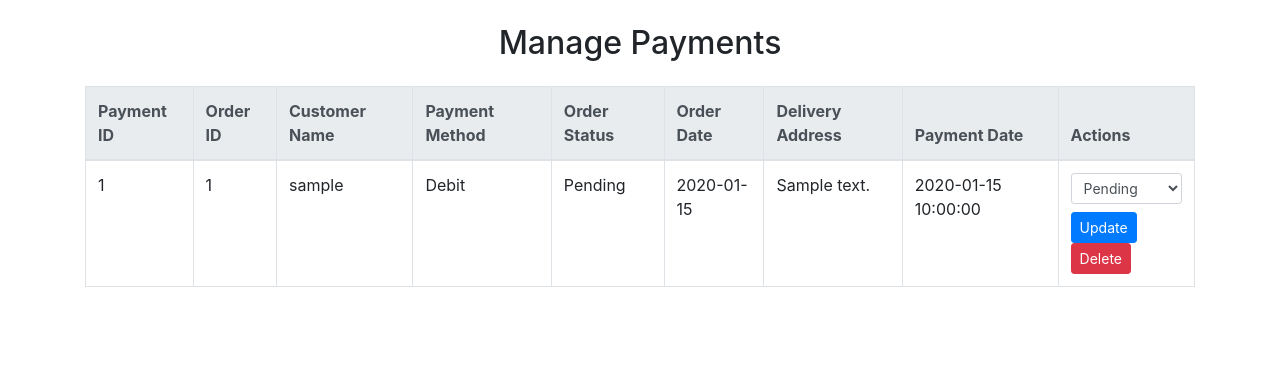
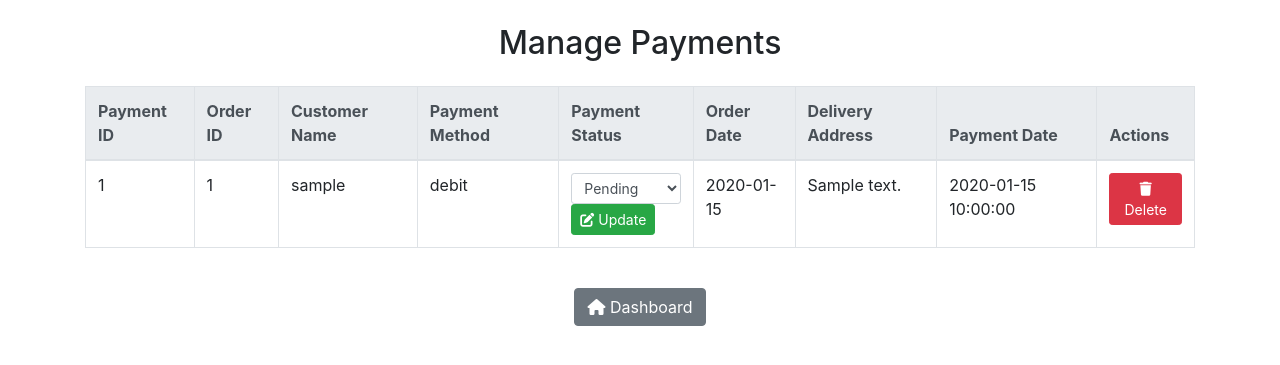
Before and after one commit to Peerbux-Muhammud-Zahiir/zntech, a PHP site: page /zntech/admin/manage_payments.php in a window 1280 px wide. Shown: the top 365 px of the page. Run offline with PHP 8.4, Linux system fonts and the light colour scheme; the visitor is signed in with stand-in values (Sample User, id 1); tables that the repository leaves empty or names only in its code hold one stand-in row (values such as "Sample post"); a stand-in replaces the project's code that opens the database connection.

Commit message:
third commit

```diff
--- a/admin/manage_payments.php
+++ b/admin/manage_payments.php
@@ -44,7 +44,7 @@ if (isset($_POST['delete_payment'])) {
     $delete_stmt->bindParam(':payment_id', $payment_id);
 
     if ($delete_stmt->execute()) {
-        echo "<script>alert('Payment deleted successfully.'); window.location.href = 'manage_payment.php';</script>";
+        echo "<script>alert('Payment deleted successfully.'); window.location.href = 'manage_payments.php';</script>";
     } else {
         echo "<script>alert('Error deleting payment.');</script>";
     }
@@ -58,6 +58,7 @@ if (isset($_POST['delete_payment'])) {
     <meta name="viewport" content="width=device-width, initial-scale=1.0">
     <title>Manage Payments</title>
     <link rel="stylesheet" href="https://stackpath.bootstrapcdn.com/bootstrap/4.5.2/css/bootstrap.min.css">
+    <link href="https://cdnjs.cloudflare.com/ajax/libs/font-awesome/6.0.0-beta3/css/all.min.css" rel="stylesheet">
 </head>
 <body>
 <div class="container py-4">
@@ -69,7 +70,7 @@ if (isset($_POST['delete_payment'])) {
             <th>Order ID</th>
             <th>Customer Name</th>
             <th>Payment Method</th>
-            <th>Order Status</th>
+            <th>Payment Status</th>
             <th>Order Date</th>
             <th>Delivery Address</th>
             <th>Payment Date</th>
@@ -79,27 +80,27 @@ if (isset($_POST['delete_payment'])) {
         <tbody>
         <?php foreach ($payments as $payment): ?>
             <tr>
-                <td><?php echo $payment['payment_id']; ?></td>
-                <td><?php echo $payment['order_id']; ?></td>
-                <td><?php echo $payment['user_name']; ?></td>
-                <td><?php echo ucfirst($payment['payment_method']); ?></td>
-                <td><?php echo ucfirst($payment['payment_status']); ?></td>
-                <td><?php echo $payment['order_date']; ?></td>
-                <td><?php echo $payment['delivery_address']; ?></td>
-                <td><?php echo $payment['payment_date']; ?></td>
+                <td><?= htmlspecialchars($payment['payment_id']); ?></td>
+                <td><?= htmlspecialchars($payment['order_id']); ?></td>
+                <td><?= htmlspecialchars($payment['user_name']); ?></td>
+                <td><?= htmlspecialchars($payment['payment_method']); ?></td>
                 <td>
                     <form action="" method="post" class="d-inline">
                         <input type="hidden" name="payment_id" value="<?php echo $payment['payment_id']; ?>">
-                        <select name="payment_status" class="form-control form-control-sm mb-2">
-                            <option value="pending" <?php echo ($payment['payment_status'] == 'pending') ? 'selected' : ''; ?>>Pending</option>
-                            <option value="paid" <?php echo ($payment['payment_status'] == 'completed') ? 'selected' : ''; ?>>Paid</option>
-                            <option value="refunded" <?php echo ($payment['payment_status'] == 'refunded') ? 'selected' : ''; ?>>Refunded</option>
+                        <select name="payment_status" class="form-control form-control-sm">
+                            <option value="pending" <?php echo ($payment['payment_status'] === 'pending') ? 'selected' : ''; ?>>Pending</option>
+                            <option value="completed" <?php echo ($payment['payment_status'] === 'completed') ? 'selected' : ''; ?>>Completed</option>
+                            <option value="refunded" <?php echo ($payment['payment_status'] === 'refunded') ? 'selected' : ''; ?>>Refunded</option>
                         </select>
-                        <button type="submit" name="update_status" class="btn btn-sm btn-primary">Update</button>
+                        <button type="submit" name="update_status" class="btn btn-sm btn-success"><i class="fa fa-edit"></i> Update</button>
                     </form>
+                <td><?= htmlspecialchars($payment['order_date']); ?></td>
+                <td><?= htmlspecialchars($payment['delivery_address']); ?></td>
+                <td><?= htmlspecialchars($payment['payment_date']); ?></td>
+                <td>
                     <form action="" method="post" class="d-inline">
                         <input type="hidden" name="payment_id" value="<?php echo $payment['payment_id']; ?>">
-                        <button type="submit" name="delete_payment" class="btn btn-sm btn-danger" onclick="return confirm('Are you sure you want to delete this payment?');">Delete</button>
+                        <button type="submit" name="delete_payment" class="btn btn-sm btn-danger" onclick="return confirm('Are you sure you want to delete this payment?');"><i class="fa fa-trash"></i> Delete</button>
                     </form>
                 </td>
             </tr>
@@ -107,5 +108,8 @@ if (isset($_POST['delete_payment'])) {
         </tbody>
     </table>
 </div>
+<div class="text-center">
+<button class="btn btn-secondary" onclick="window.location.href = 'admin_dashboard.php';"><i class="fa fa-home"></i> Dashboard</button>
+</div>
 </body>
 </html>
--- a/admin/manage_products.php
+++ b/admin/manage_products.php
@@ -100,7 +100,7 @@ if (isset($_GET['delete']) && is_numeric($_GET['delete'])) {
 
         <!-- Back to Dashboard Button -->
         <div class="text-center mt-5">
-            <a href="admin_dashboard.php" class="btn btn-secondary"><i class="fas fa-gamepad"></i> Dashboard</a>
+            <a href="admin_dashboard.php" class="btn btn-secondary"><i class="fas fa-home"></i> Dashboard</a>
         </div>
     </div>
 
--- a/admin/manage_users.php
+++ b/admin/manage_users.php
@@ -62,7 +62,7 @@ if (isset($_GET['delete']) && is_numeric($_GET['delete'])) {
 
         <!-- Users Table -->
         <table class="table table-bordered">
-            <thead>
+            <thead class="thead-light">
                 <tr>
                     <th>User ID</th>
                     <th>Name</th>
```
Also changed, not shown: admin/add_product.php (+22 -11 lines), admin/manage_orders.php (+4 -5 lines).
